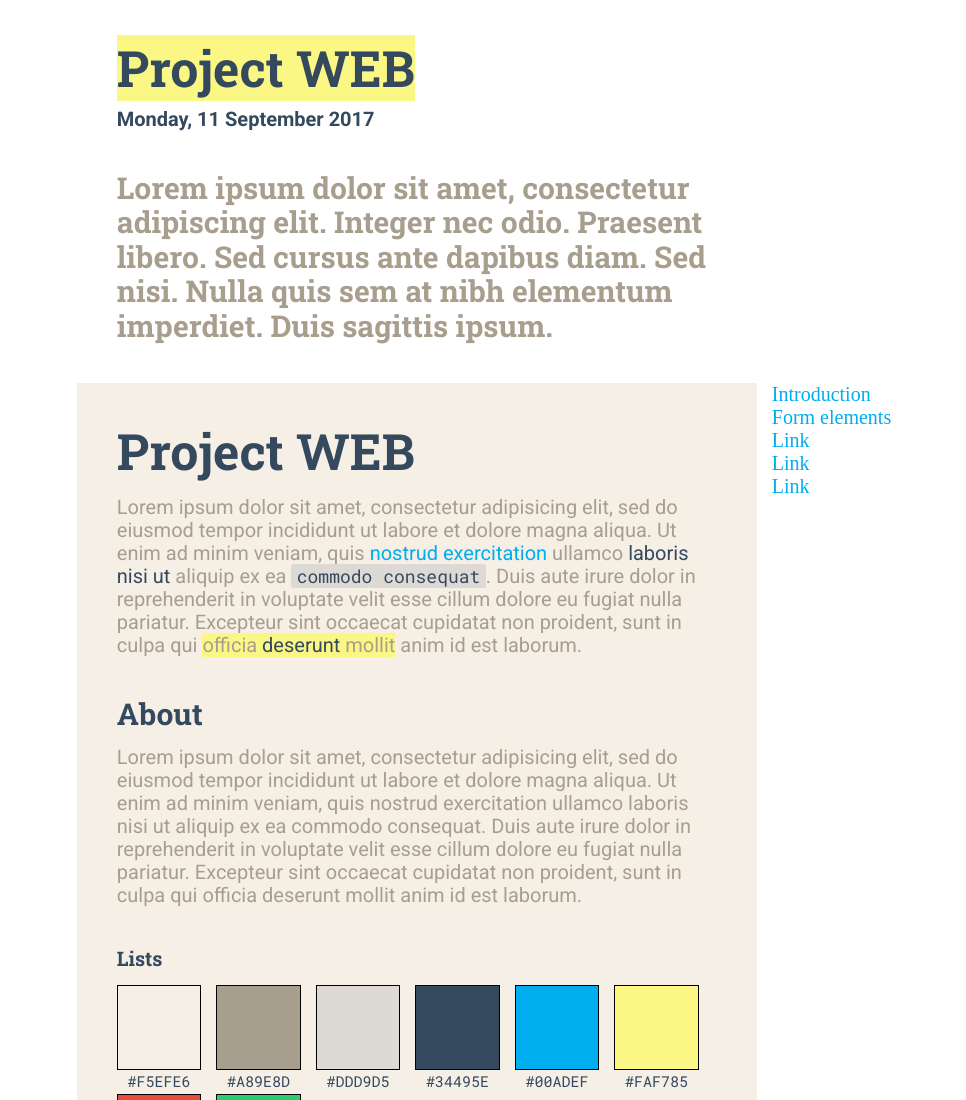
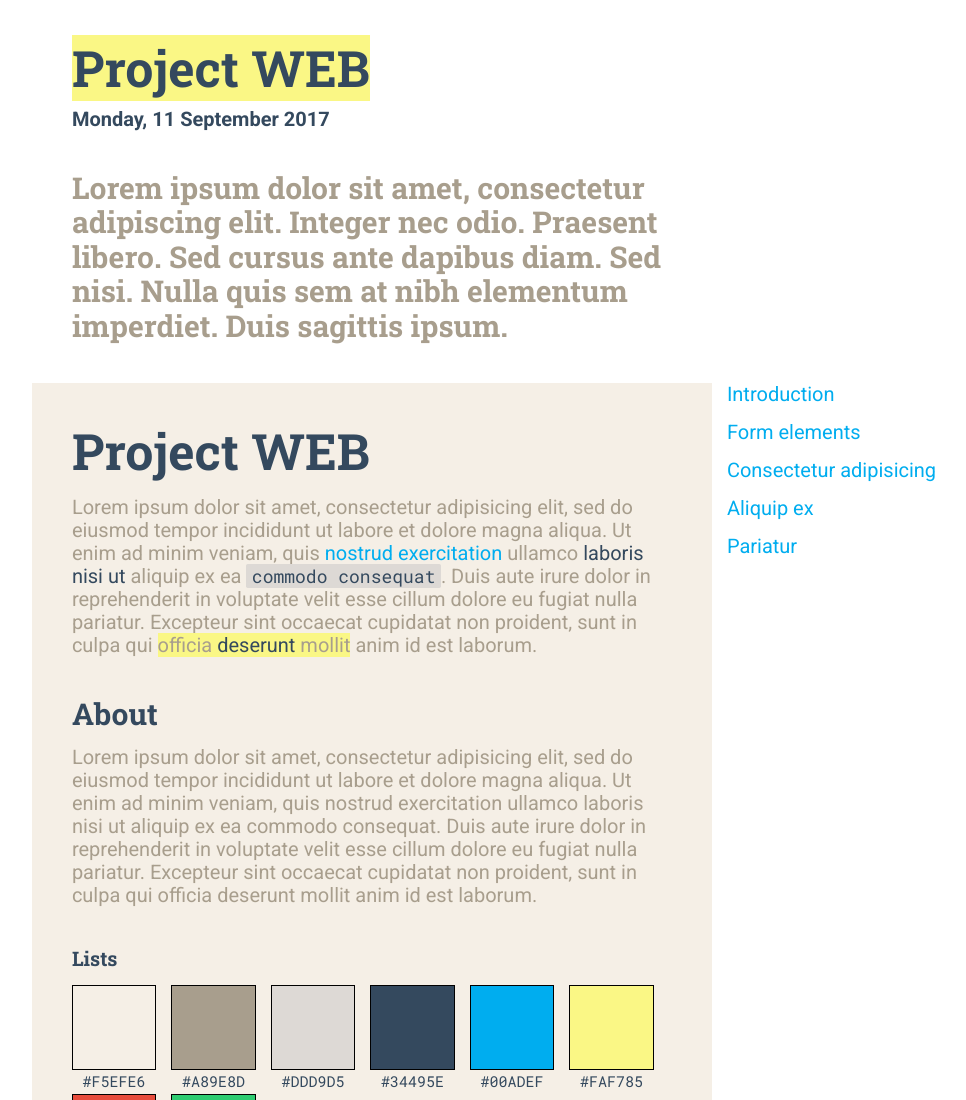
Before and after one commit to jessevdp/web, a website: page app/index.html in a window 1280 px wide. Shown: the top 1100 px of the page, without its empty margins (156-1122 px from the left). Drawn offline with Linux system fonts and the light colour scheme.

Commit message:
Style nav (part 1)

```diff
--- a/app/index.html
+++ b/app/index.html
@@ -21,9 +21,9 @@
     <nav>
       <a href="#">Introduction</a>
       <a href="#">Form elements</a>
-      <a href="#">Link</a>
-      <a href="#">Link</a>
-      <a href="#">Link</a>
+      <a href="#">Consectetur adipisicing</a>
+      <a href="#">Aliquip ex</a>
+      <a href="#">Pariatur</a>
     </nav>
 
     <main>
--- a/app/src/sass/_layout.scss
+++ b/app/src/sass/_layout.scss
@@ -36,11 +36,7 @@
   }
 }
 
-// TODO: move this to a separate file (_nav.scss)
-nav a {
-  display: block;
-}
-// END
+
 
 // SPACING OF LAYOUT
 
--- /dev/null
+++ b/app/src/sass/_nav.scss
@@ -0,0 +1,7 @@
+nav {
+  @include font;
+  a {
+    display: block;
+    margin-bottom: $spacer-small-md;
+  }
+}
--- a/app/src/sass/master.scss
+++ b/app/src/sass/master.scss
@@ -8,6 +8,7 @@ html, :root {
 
 @import "layout";
 @import "header";
+@import "nav";
 
 body {
   font-size: 2rem;
```
Also changed, not shown: app/assets/css/master.css.
